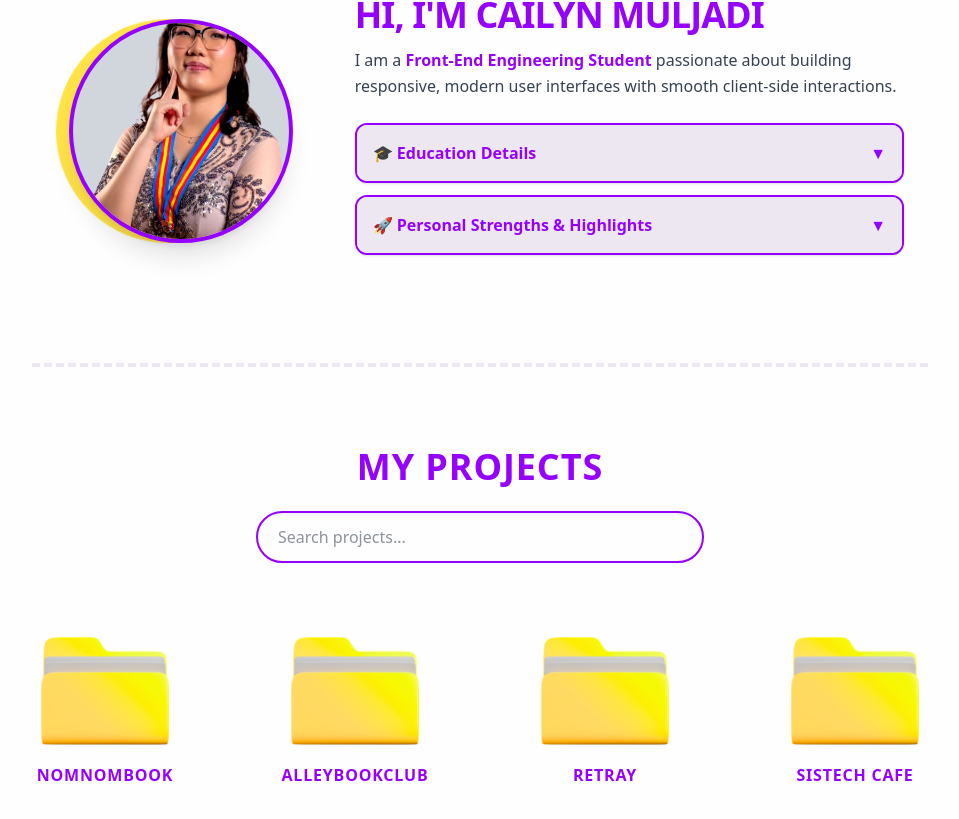
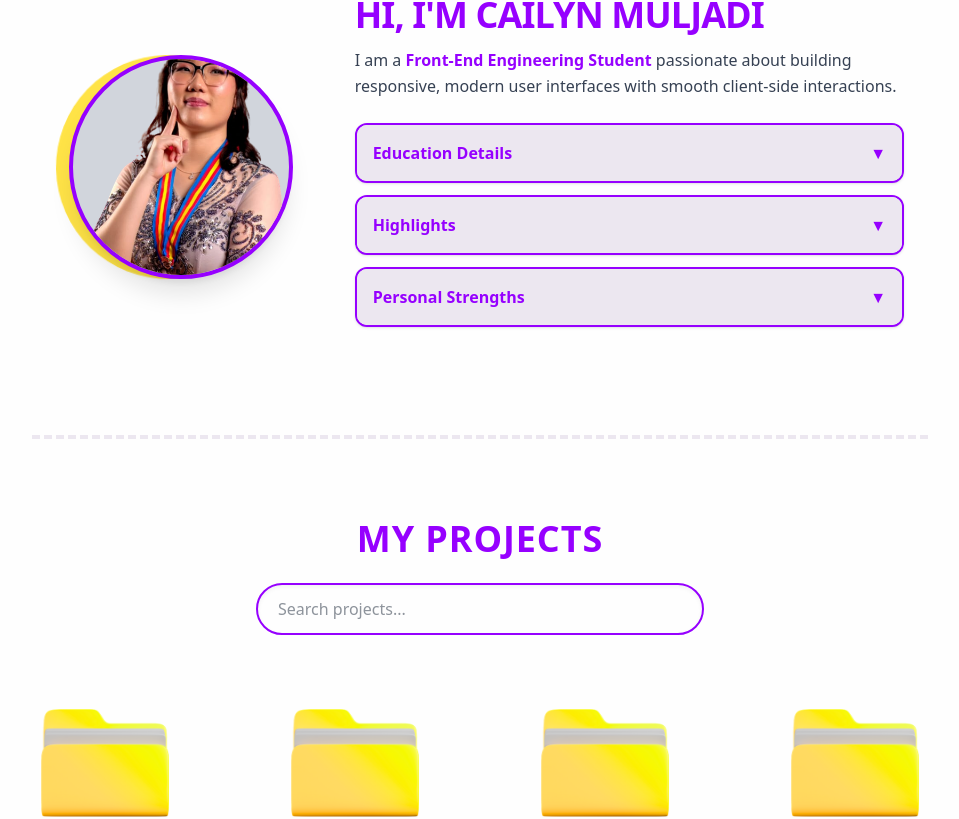
Before and after one commit to CailynMuljadi/portfolio-page, a Next.js app: page / in a window 1280 px wide. Shown: the part 885-1704 px from the top of the page, without its empty margins (160-1119 px from the left). Built offline with nearby package versions, Linux system fonts and the light colour scheme.

Commit message:
adding Highlights

```diff
--- a/app/components/IntroSection.tsx
+++ b/app/components/IntroSection.tsx
@@ -51,14 +51,24 @@ export default function IntroSection() {
           I am a <strong className="text-brand-purple">Front-End Engineering Student</strong> passionate about building responsive, modern user interfaces with smooth client-side interactions.
         </p>
 
-        <DropdownSection title="🎓 Education Details">
+        <DropdownSection title="Education Details">
           <p className="font-bold text-brand-purple">SMAK 5 PENABUR Jakarta, Indonesia</p>
           <p className="text-sm gap-y-1">Specialized in Higher Maths, Physics, Chemistry, Biology, and Art.</p>
           <p className="font-bold text-brand-purple">National Tsing Hua Univeristy, Taiwan</p>
           <p className="text-sm gap-y-1">Engineering Techonoly - SPecializing in Industrial Engineering Management.</p>
         </DropdownSection>
 
-        <DropdownSection title="🚀 Personal Strengths & Highlights">
+        <DropdownSection title="Highlights">
+          <div className="flex flex-wrap gap-2 pt-1">
+            {['High School Valedictorian', 'STEM Research & Competition Experience', 'Leadership Across School & Nonprofit Organizations'].map((str) => (
+              <span key={str} className="bg-brand-cyan text-brand-white text-xs font-bold px-3 py-1 rounded-full uppercase">
+                ⭐ {str}
+              </span>
+            ))}
+          </div>
+        </DropdownSection>
+
+        <DropdownSection title="Personal Strengths">
           <div className="flex flex-wrap gap-2 pt-1">
             {['Design Thinking', 'Systems Thinking', 'Self Leadership', 'Collaboration'].map((str) => (
               <span key={str} className="bg-brand-pink text-brand-white text-xs font-bold px-3 py-1 rounded-full uppercase">
```
